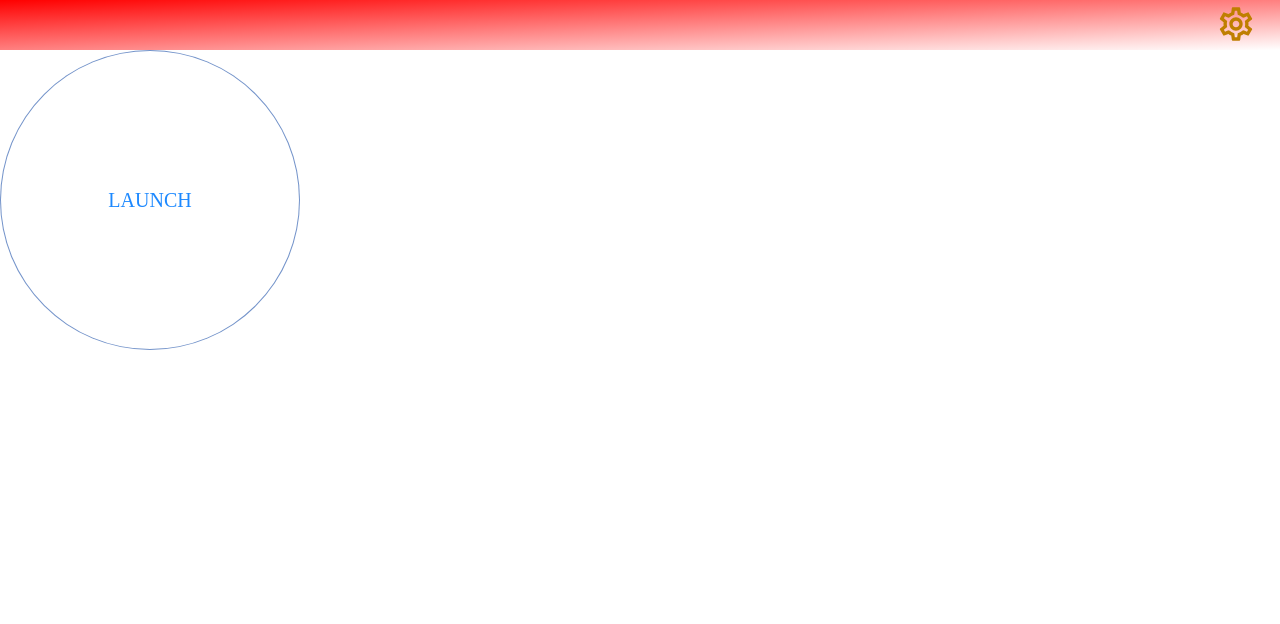
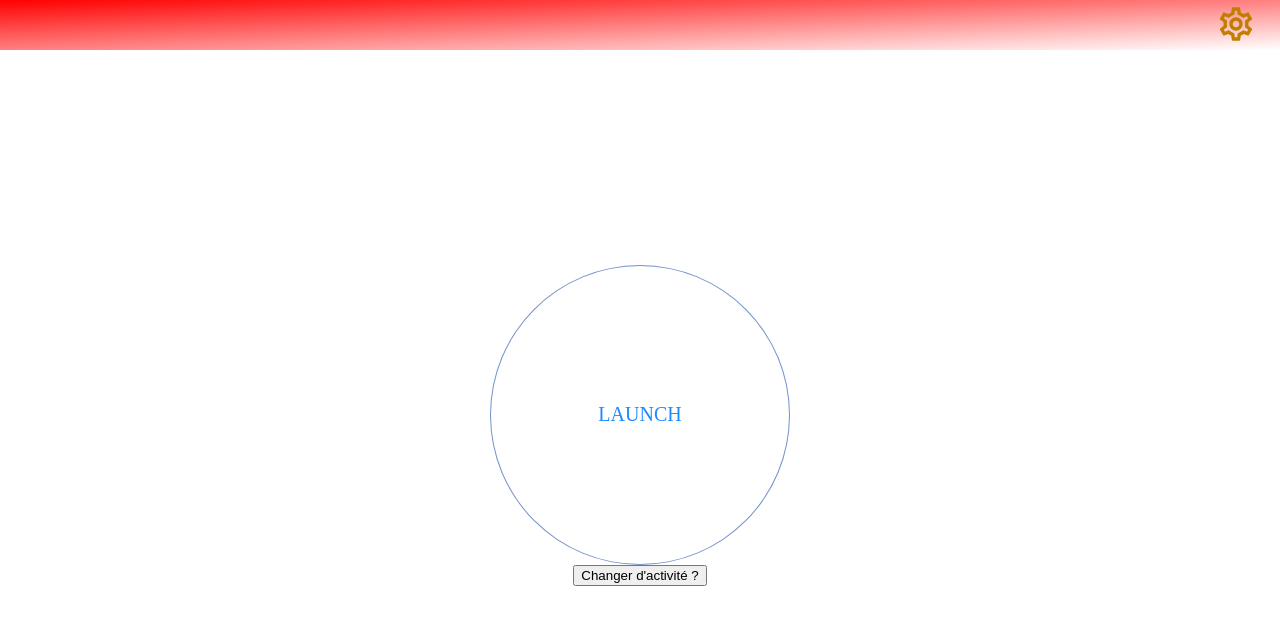
Before and after one commit to Mogadragos/catch-them-all, a Vue app: page / in a window 1280 px wide. Shown: the top 624 px of the page. Built offline with nearby package versions, Linux system fonts and the light colour scheme.

Commit message:
Events for loadActive and loadNewActivity

```diff
--- a/src/components/AppContent.vue
+++ b/src/components/AppContent.vue
@@ -1,7 +1,12 @@
 <template>
   <section id="main-content">
-    <launch-button :text="launchButtonText"></launch-button>
-    <button v-if="isActiveActivity">Changer d'activité ?</button>
+    <launch-button
+      v-if="!activityStart"
+      :text="launchButtonText"
+      :isActiveActivity="isActiveActivity"
+      @LoadActive="LoadActive"
+      @ScanNFC="ScanNFC"
+    ></launch-button>
   </section>
 </template>
 
@@ -17,7 +22,8 @@ export default {
   data() {
     return {
       launchButtonText: "LAUNCH",
-      isActiveActivity: false,
+      isActiveActivity: true,
+      activityStart: false,
     };
   },
   mounted() {
@@ -27,6 +33,15 @@ export default {
       this.isActiveActivity = true;
     }
   },
+  methods: {
+    LoadActive() {
+      StorageService.confirmActiveActivity();
+      this.activityStart = true;
+    },
+    ScanNFC() {
+      console.log("scan");
+    },
+  },
 };
 </script>
 
@@ -34,5 +49,9 @@ export default {
 #main-content {
   height: calc(100vh - 50px);
   width: 100vw;
+  display: flex;
+  flex-direction: column;
+  justify-content: center;
+  align-items: center;
 }
 </style>
--- a/src/components/LaunchButton.vue
+++ b/src/components/LaunchButton.vue
@@ -1,13 +1,30 @@
 <template>
-  <button class="LauchnBtn">{{ text }}</button>
+  <button class="LauchnBtn" v-on:click="LaunchActivity">{{ text }}</button>
+  <button v-if="isActiveActivity" v-on:click="$emit('click', ScanNFC)">
+    Changer d'activité ?
+  </button>
 </template>
 
 <script>
 export default {
+  emits: ["ScanNFC", "LoadActive"],
   props: {
     text: {
       type: String,
       default: "LAUNCH",
+    },
+    isActiveActivity: {
+      type: Boolean,
+      default: false,
+    },
+  },
+  methods: {
+    LaunchActivity() {
+      if (this.isActiveActivity) {
+        this.$emit("click", "LoadActive");
+      } else {
+        this.$emit("click", "ScanNFC");
+      }
     },
   },
 };
```
